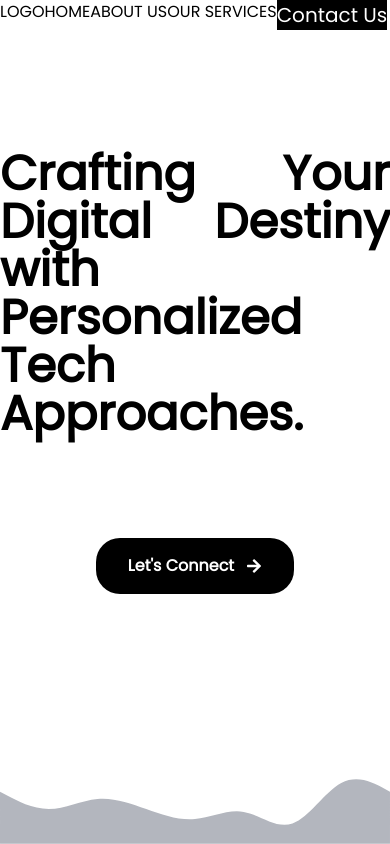
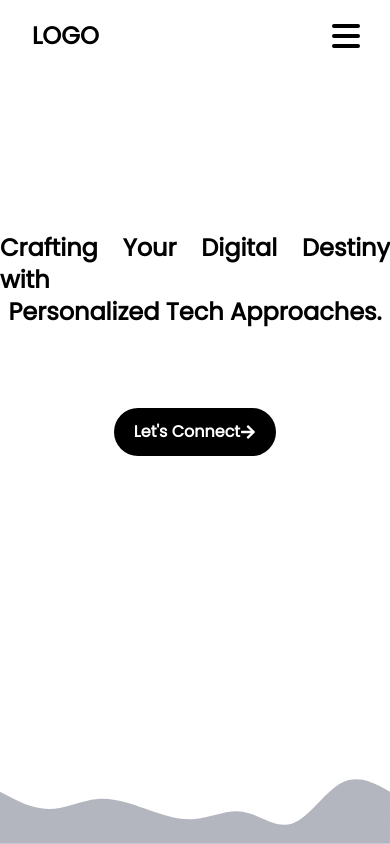
Before and after one commit to SuhasLingam/Agile-YANAM-Web, a React (Vite) app in the folder client/: page / in a window 390 px wide. Built offline with nearby package versions, Linux system fonts and the light colour scheme.

Commit message:
Made Navbar and Home Responsive

```diff
--- a/client/src/components/home/homeBanner.jsx
+++ b/client/src/components/home/homeBanner.jsx
@@ -4,24 +4,24 @@ import { FaArrowRight } from "react-icons/fa";
 const homeBanner = () => {
   return (
     <div>
-      <div className="flex-col w-full h-full mt-[120px] space-y-[100px] font-[700] flex items-center font-poppins ">
+      <div className="flex-col w-full h-full mt-[160px] md:mt-[120px] space-y-[80px] md:space-y-[100px] font-[700] flex items-center font-poppins ">
         {/** Header */}
         <div>
-          <p className="flex justify-center text-justify items-center text-5xl">
+          <p className="flex justify-center text-justify items-center text-2xl md:text-5xl">
             Crafting Your Digital Destiny with
           </p>
-          <p className="flex justify-center text-justify items-center text-5xl">
+          <p className="flex justify-center text-justify items-center  text-2xl md:text-5xl">
             Personalized Tech Approaches.
           </p>
         </div>
         {/** Button */}
         <div className="flex justify-center items-center ">
-          <a className="text-white bg-black p-4 flex-row  gap-3 px-8 flex items-center justify-center rounded-3xl">
+          <a className="text-white bg-black md:p-4 p-3 flex-row md:gap-3 px-5 md:px-8 flex items-center justify-center rounded-full">
             Let's Connect <FaArrowRight />
           </a>
         </div>
         <svg
-          className="absolute bottom-0"
+          className="absolute h-fit bottom-0"
           xmlns="http://www.w3.org/2000/svg"
           viewBox="0 0 1440 320"
         >
--- a/client/src/components/navbar.jsx
+++ b/client/src/components/navbar.jsx
@@ -12,20 +12,58 @@ const navbar = () => {
   ];
 
   return (
-    <div className="flex font-poppins md:p-3 w-full h-max  md:text-2xl md:justify-between md:items-center">
-      <div className="md:font-extrabold md:ml-11">LOGO</div>
-      <div>
-        <ul className="flex md:gap-11 md:font-medium">
+    <div
+      className={`flex font-poppins md:p-3 md:w-full p-4 md:h-max md:text-2xl justify-between items-center`}
+    >
+      {/** Logo */}
+
+      <div className="md:font-extrabold font-extrabold ml-4 text-2xl md:ml-11">
+        LOGO
+      </div>
+
+      {/** Nav Items */}
+
+      <div
+        className={`md:flex md:items-center md:visible ${
+          navStatus
+            ? "flex flex-col visible items-center justify-center"
+            : "hidden"
+        }  md:justify-between`}
+      >
+        <ul className={`md:flex md:gap-11 md:font-medium `}>
           {Lists.map((items) => (
             <li>
               <a href={items.link}>{items.name}</a>
             </li>
           ))}
         </ul>
+
+        {/** Contact Us Button */}
+        <div>
+          <button
+            className={`text-white md:ml-[340px] md:flex md:visible ${
+              navStatus ? "block" : "hidden"
+            } text-[20px] md:p-2 p-1 rounded-3xl px-4 md:rounded-3xl md:px-6 md:mr-6 bg-[#000]`}
+          >
+            Contact Us
+          </button>
+        </div>
       </div>
-      <div>
-        <button className="text-white text-[20px] md:p-2 md:rounded-3xl md:px-6 md:mr-6 bg-[#000]">
-          Contact Us
+
+      {/** Responsive Nav Menu*/}
+
+      <div className="flex justify-center md:hidden items-centers-">
+        <button
+          className="mr-2"
+          onClick={() => {
+            setNavStatus(!navStatus);
+          }}
+        >
+          {navStatus ? (
+            <IoClose className="md:hidden text-black" size={40} />
+          ) : (
+            <HiMenu className="md:hidden text-black" size={40} />
+          )}
         </button>
       </div>
     </div>
```
